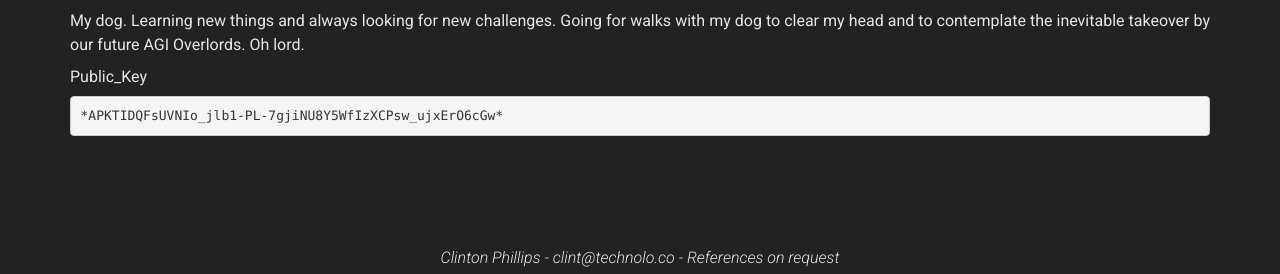
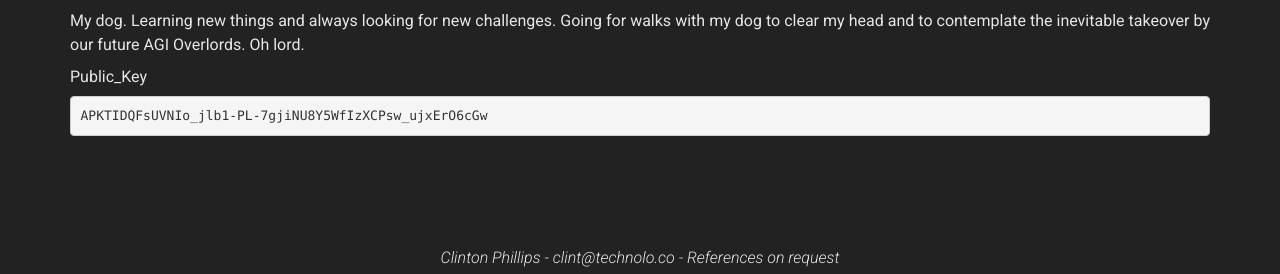
Before and after one commit to 0xdeadd/0xdeadd.github.io, a Jekyll site: the page built from index.md, in a window 1280 px wide. Shown: the part 2074-2348 px from the top of the page. Built offline with Jekyll 4.4.1, drawn with Linux system fonts in a browser that asks for light colours; nearby versions of some CDN libraries; a script that is not in the unit is left out.

````diff
--- a/_config.yml
+++ b/_config.yml
@@ -124,7 +124,7 @@ content:
 
       Public_Key
       ```
-      *APKTIDQFsUVNIo_jlb1-PL-7gjiNU8Y5WfIzXCPsw_ujxErO6cGw*
+      APKTIDQFsUVNIo_jlb1-PL-7gjiNU8Y5WfIzXCPsw_ujxErO6cGw
       ```
 
 # Footer
````
